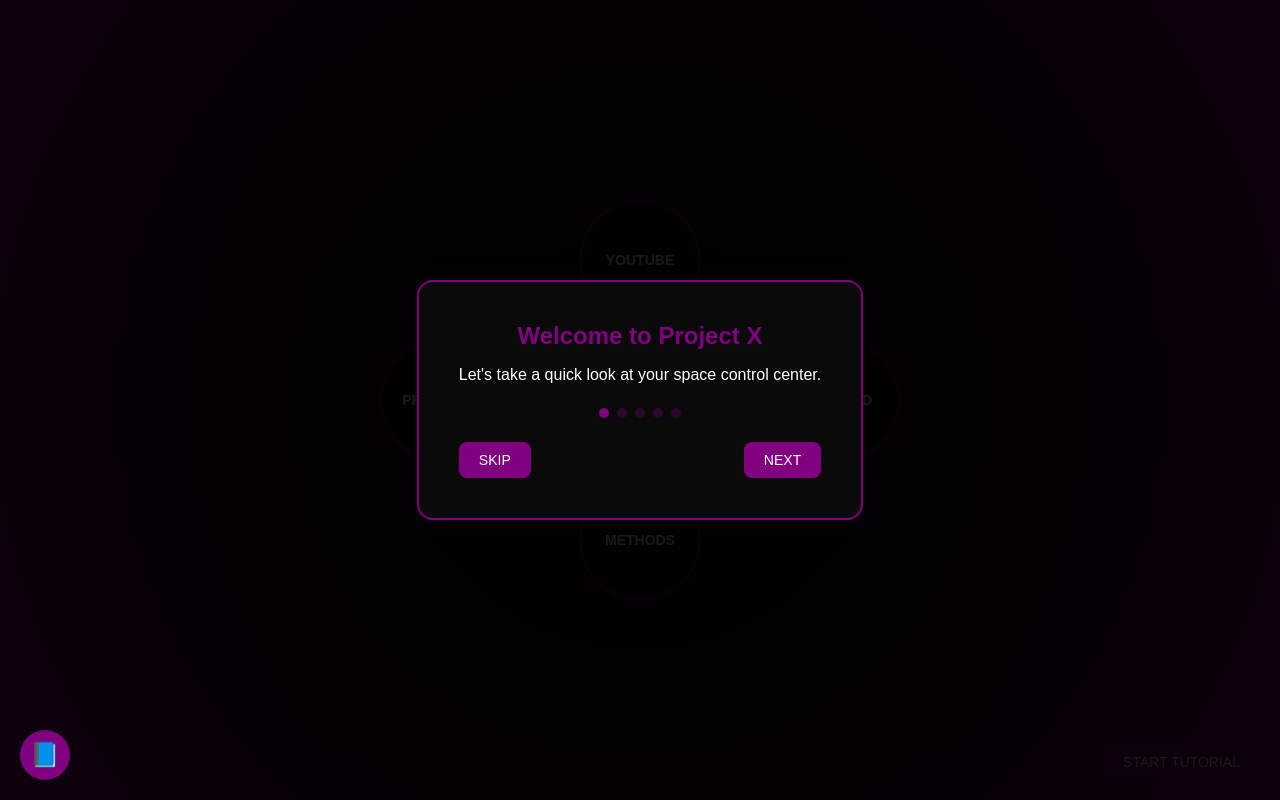
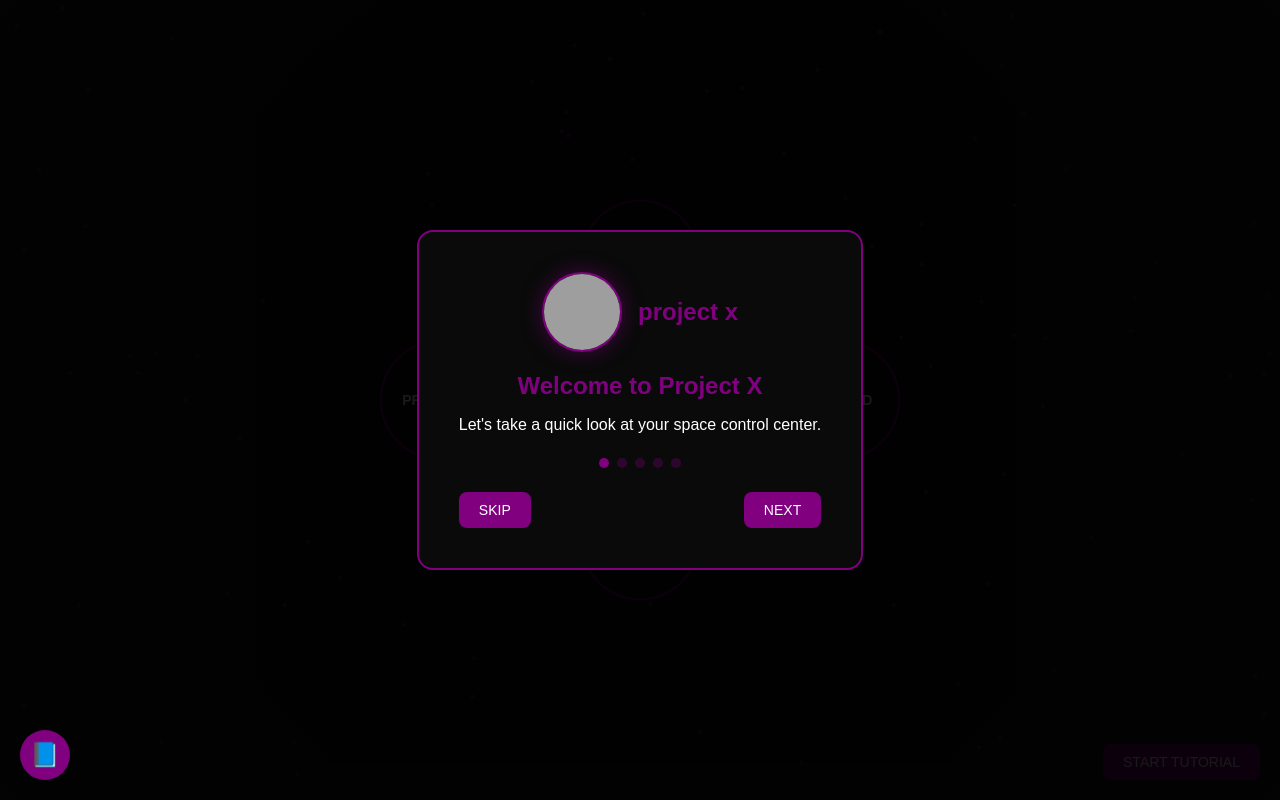
Before and after one commit to Josiahhecks/......, a plain HTML site: page Index.html in a window 1280 px wide. Both pictures are taken after a click on the button "START TUTORIAL". Drawn offline with Linux system fonts and the light colour scheme; grey boxes are pictures that could not be loaded.

Commit message:
Update Index.html

```diff
--- a/Index.html
+++ b/Index.html
@@ -24,24 +24,32 @@
       height: 100vh;
     }
 
-    /* Animated Background */
-    .background {
+    /* Particle Background */
+    .particle-background {
       position: absolute;
       top: 0;
       left: 0;
       width: 100%;
       height: 100%;
-      background: radial-gradient(circle, #0a0a0a 10%, #800080 100%);
       z-index: -1;
-      animation: pulseBackground 10s infinite alternate;
+      background: radial-gradient(circle, #0a0a0a 10%, #1a1a1a 100%);
     }
 
-    @keyframes pulseBackground {
-      0% {
-        opacity: 0.8;
+    .particle {
+      position: absolute;
+      width: 4px;
+      height: 4px;
+      background: #800080; /* Purple particles */
+      border-radius: 50%;
+      animation: floatParticle 5s ease-in-out infinite;
+    }
+
+    @keyframes floatParticle {
+      0%, 100% {
+        transform: translateY(0) translateX(0);
       }
-      100% {
-        opacity: 1;
+      50% {
+        transform: translateY(-20px) translateX(20px);
       }
     }
 
@@ -57,7 +65,7 @@
 
     /* Central Title */
     .title {
-      font-size: 48px; /* Smaller title */
+      font-size: 48px;
       font-weight: bold;
       text-transform: uppercase;
       position: absolute;
@@ -139,55 +147,6 @@
       opacity: 1;
     }
 
-    /* Glow Effect for Title */
-    .title::after {
-      content: '';
-      position: absolute;
-      top: 50%;
-      left: 50%;
-      width: 200%;
-      height: 200%;
-      background: radial-gradient(circle, rgba(128, 0, 128, 0.1) 10%, transparent 50%);
-      transform: translate(-50%, -50%);
-      z-index: -1;
-      animation: glow 3s ease-in-out infinite;
-    }
-
-    @keyframes glow {
-      0%, 100% {
-        opacity: 0.5;
-      }
-      50% {
-        opacity: 1;
-      }
-    }
-
-    /* Particle Effects */
-    .particles {
-      position: absolute;
-      width: 100%;
-      height: 100%;
-      overflow: hidden;
-    }
-
-    .particle {
-      position: absolute;
-      width: 4px;
-      height: 4px;
-      background: #800080; /* Purple particles */
-      border-radius: 50%;
-      animation: floatParticle 5s ease-in-out infinite;
-    }
-
-    @keyframes floatParticle {
-      0%, 100% {
-        transform: translateY(0) translateX(0);
-      }
-      50% {
-        transform: translateY(-20px) translateX(20px);
-      }
-    }
-
     /* Onboarding Tutorial Modal */
     .onboarding-modal {
       position: fixed;
@@ -237,6 +196,50 @@
     .onboarding-content p {
       font-size: 16px;
       margin-bottom: 24px;
+    }
+
+    .onboarding-content .avatar-container {
+      display: flex;
+      align-items: center;
+      justify-content: center;
+      gap: 16px;
+      margin-bottom: 20px;
+      animation: fadeIn 1s ease-in-out;
+    }
+
+    .onboarding-content .avatar-container img {
+      width: 80px;
+      height: 80px;
+      border-radius: 50%;
+      border: 2px solid #800080;
+      box-shadow: 0 0 20px rgba(128, 0, 128, 0.5);
+    }
+
+    .onboarding-content .avatar-container span {
+      font-size: 24px;
+      font-weight: bold;
+      color: #800080;
+      animation: slideIn 1s ease-in-out;
+    }
+
+    @keyframes fadeIn {
+      0% {
+        opacity: 0;
+      }
+      100% {
+        opacity: 1;
+      }
+    }
+
+    @keyframes slideIn {
+      0% {
+        transform: translateX(-20px);
+        opacity: 0;
+      }
+      100% {
+        transform: translateX(0);
+        opacity: 1;
+      }
     }
 
     .onboarding-progress {
@@ -394,10 +397,9 @@
   </style>
 </head>
 <body>
-  <div class="background"></div>
-  <div class="particles">
-    <!-- Particles are dynamically generated via JavaScript -->
-  </div>
+  <!-- Particle Background -->
+  <div class="particle-background" id="particle-background"></div>
+
   <div class="container">
     <div class="title">Project X</div>
     <div class="buttons">
@@ -427,6 +429,10 @@
   <!-- Onboarding Tutorial Modal -->
   <div class="onboarding-modal">
     <div class="onboarding-content">
+      <div class="avatar-container">
+        <img src="https://cdn.discordapp.com/avatars/1226611383156740167/c09a4981e216b284ba1630a97be769ef?size=1024" alt="Project X Avatar">
+        <span>project x</span>
+      </div>
       <h2>Welcome to Project X</h2>
       <p>Let's take a quick look at your space control center.</p>
       <div class="onboarding-progress">
@@ -470,6 +476,19 @@
   <button class="start-tutorial" id="start-tutorial">Start Tutorial</button>
 
   <script>
+    // Particle Background Logic
+    const particleBackground = document.getElementById('particle-background');
+    const particleCount = 100;
+
+    for (let i = 0; i < particleCount; i++) {
+      const particle = document.createElement('div');
+      particle.classList.add('particle');
+      particle.style.top = `${Math.random() * 100}%`;
+      particle.style.left = `${Math.random() * 100}%`;
+      particle.style.animationDuration = `${Math.random() * 5 + 3}s`;
+      particleBackground.appendChild(particle);
+    }
+
     // Onboarding Tutorial Logic
     const onboardingModal = document.querySelector('.onboarding-modal');
     const progressSpans = document.querySelectorAll('.onboarding-progress span');
```
